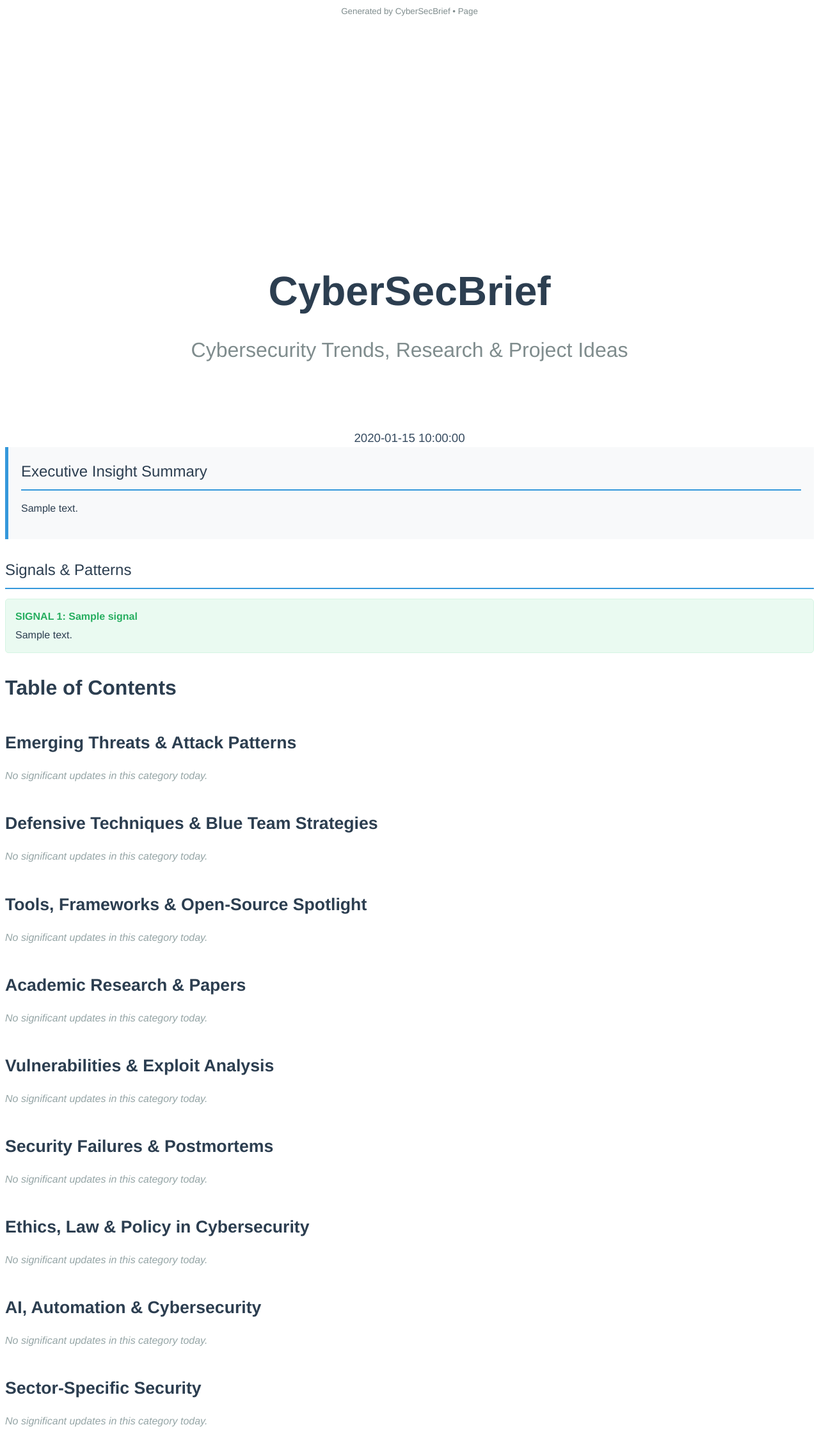
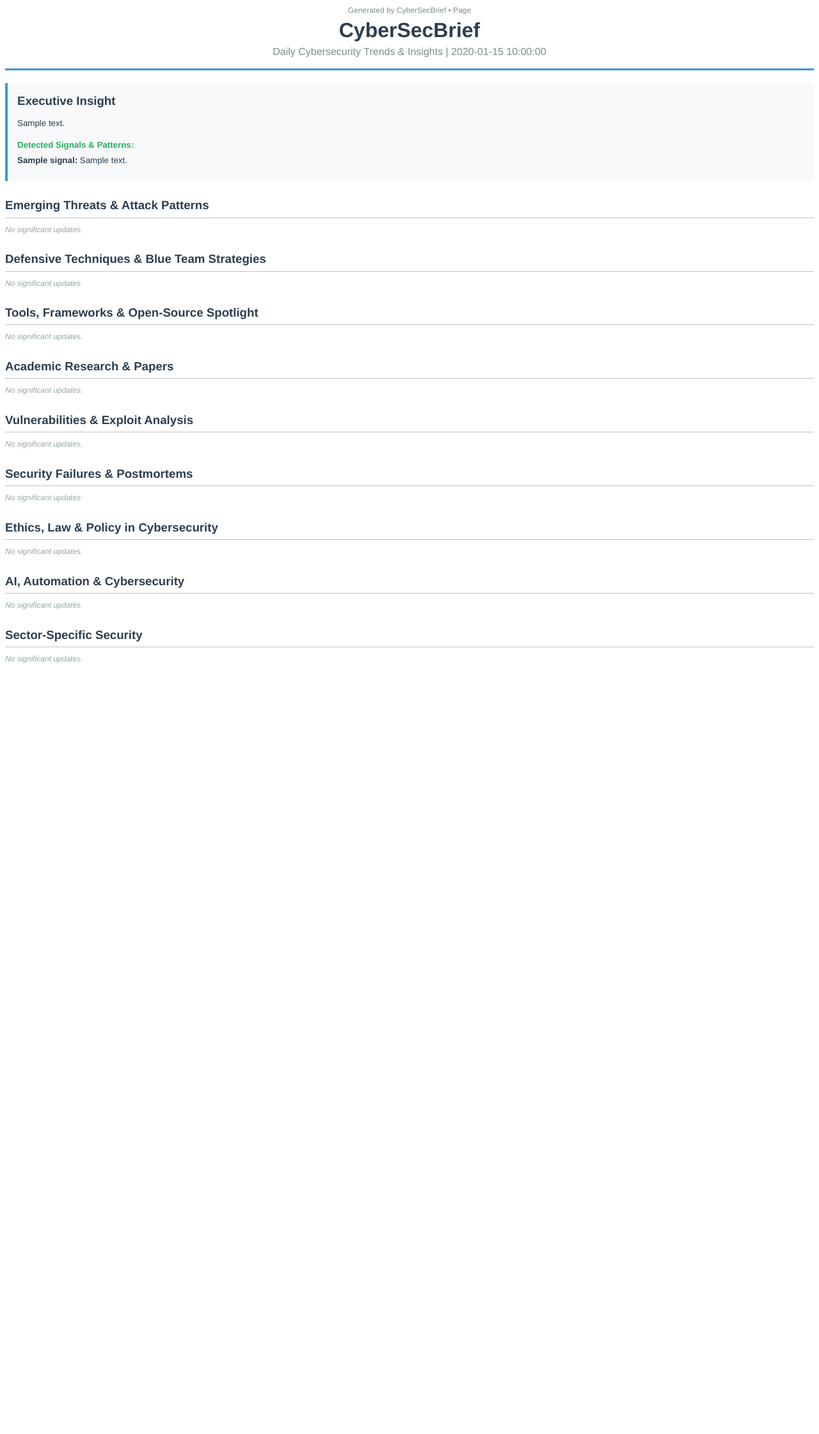
Before and after one commit to VeeNyanjau/CyberSecBrief, a Python web app: template templates/report_template.html in a window 1280 px wide. Shown: the whole page at 64% size. After the commit the page ends 1037 px from the top, so only its background shows below. Run offline with Jinja, Linux system fonts and the light colour scheme; the template is opened without the code that fills it: most values are stand-ins (such as "Sample title", 1, 10 or a date in 2020).

Commit message:
report fix

```diff
--- a/src/collector.py
+++ b/src/collector.py
@@ -103,8 +103,8 @@ class NewsCollector:
                 "type": "rss"
             },
             {
-                "name": "Have I Been Pwned Latest", # Proxy via news site or blog
-                "url": "https://www.troyhunt.com/rss/",
+                "name": "Dark Reading (Attacks & Breaches)",
+                "url": "https://www.darkreading.com/rss/attacks-breaches",
                 "category": "Security Failures & Postmortems",
                 "type": "rss"
             },
--- a/templates/report_template.html
+++ b/templates/report_template.html
@@ -4,162 +4,132 @@
 <head>
     <style>
         /* PDF Specific CSS for xhtml2pdf */
-        /* Explicitly link 'main_template' to the default layout */
-        @page main_template {
+        @page {
             size: A4;
-            margin: 2cm;
+            margin: 1.5cm;
 
-            /* Define a footer frame */
+            /* Reduced margins */
             @frame footer_frame {
                 -pdf-frame-content: footerContent;
                 bottom: 1cm;
-                margin-left: 2cm;
-                margin-right: 2cm;
+                margin-left: 1.5cm;
+                margin-right: 1.5cm;
                 height: 1cm;
             }
         }
 
-        /* Define a specific template for the cover page with no footer */
-        @page cover_template {
-            margin: 0cm;
-            /* No footer frame defined here, so it should be blank */
-        }
-
         body {
             font-family: Helvetica, sans-serif;
-            line-height: 1.5;
+            line-height: 1.4;
+            /* Tighter line height */
             color: #2c3e50;
+            font-size: 10pt;
+            /* Slightly smaller text */
         }
 
         /* Footer Content */
         #footerContent {
             text-align: center;
-            font-size: 10pt;
+            font-size: 9pt;
             color: #7f8c8d;
         }
 
-        /* Cover Page Styling */
-        .cover-page {
+        /* Banner Header */
+        .banner {
             text-align: center;
-            padding-top: 30%;
-        }
-
-        .cover-title {
-            font-size: 48pt;
-            font-weight: bold;
-            color: #2c3e50;
+            border-bottom: 3px solid #3498db;
+            padding-bottom: 15px;
             margin-bottom: 20px;
         }
 
-        .cover-subtitle {
+        .banner-title {
             font-size: 24pt;
-            color: #7f8c8d;
-            margin-bottom: 50px;
+            font-weight: bold;
+            color: #2c3e50;
         }
 
-        .cover-date {
-            font-size: 14pt;
-            color: #34495e;
-            margin-top: 100px;
+        .banner-subtitle {
+            font-size: 12pt;
+            color: #7f8c8d;
         }
 
-        /* Executive Summary & Signals Styling */
+        /* Executive Summary & Signals Styling (Compressed) */
         .exec-summary-box {
             background-color: #f8f9fa;
-            border-left: 5px solid #3498db;
-            padding: 20px;
-            margin-bottom: 30px;
-            page-break-after: always;
+            border-left: 4px solid #3498db;
+            padding: 15px;
+            margin-bottom: 20px;
         }
 
         .section-header {
-            font-size: 18pt;
+            font-size: 14pt;
             color: #2c3e50;
-            border-bottom: 2px solid #3498db;
-            padding-bottom: 10px;
-            margin-bottom: 15px;
+            font-weight: bold;
+            margin-bottom: 10px;
         }
 
         .signal-grid {
-            margin-bottom: 30px;
+            margin-bottom: 20px;
         }
 
         .signal-card {
             background-color: #eafaf1;
             border: 1px solid #d5f5e3;
-            padding: 15px;
-            margin-bottom: 15px;
-            border-radius: 5px;
+            padding: 10px;
+            margin-bottom: 10px;
+            border-radius: 4px;
         }
 
         .signal-title {
             font-weight: bold;
             color: #27ae60;
-            font-size: 12pt;
+            font-size: 10pt;
+        }
+
+        /* Content Styling */
+        h2.cat-header {
+            color: #2c3e50;
+            font-size: 14pt;
+            border-bottom: 1px solid #bdc3c7;
+            padding-bottom: 5px;
+            margin-top: 25px;
+            margin-bottom: 10px;
+            page-break-after: avoid;
+            /* Keep header with content */
+        }
+
+        .story {
+            margin-bottom: 15px;
+            padding-bottom: 10px;
+            border-bottom: 1px dotted #ecf0f1;
+            page-break-inside: avoid;
+            /* Try to keep stories intact */
+        }
+
+        .story-title {
+            font-size: 11pt;
+            font-weight: bold;
+            color: #2980b9;
+            text-decoration: none;
+        }
+
+        .story-meta {
+            font-size: 8pt;
+            color: #95a5a6;
             margin-bottom: 5px;
         }
 
-        /* TOC Styling */
-        pdftoc {
-            color: #000;
-        }
-
-        pdftoc a {
-            color: #000;
-            text-decoration: none;
-        }
-
-        /* Content Styling */
-        h1 {
-            color: #2c3e50;
-            font-size: 24pt;
-            margin-top: 0;
-            margin-bottom: 20px;
-        }
-
-        h2.cat-header {
-            color: #2c3e50;
-            font-size: 20pt;
-            margin-bottom: 15px;
-            padding-top: 20px;
-            /* Force new page before category */
-            page-break-before: always;
-        }
-
-        .story {
-            margin-bottom: 25px;
-            padding-bottom: 15px;
-            border-bottom: 1px solid #bdc3c7;
-            /* Prevent breaking stories across pages if possible */
-            page-break-inside: avoid;
-        }
-
-        .story-title {
-            font-size: 14pt;
-            font-weight: bold;
-            color: #2980b9;
-            text-decoration: none;
-            display: block;
-            margin-bottom: 5px;
-        }
-
-        .story-meta {
-            font-size: 9pt;
-            color: #7f8c8d;
-            margin-bottom: 10px;
-        }
-
         .summary {
-            font-size: 11pt;
+            font-size: 10pt;
             text-align: justify;
         }
 
         .why-box {
             background-color: #fff8e1;
-            border-left: 4px solid #f1c40f;
-            padding: 10px;
-            margin-top: 10px;
-            font-size: 10pt;
+            border-left: 3px solid #f1c40f;
+            padding: 5px 8px;
+            margin-top: 5px;
+            font-size: 9pt;
             font-style: italic;
             color: #5d4037;
         }
@@ -168,17 +138,18 @@
             display: inline-block;
             background-color: #9b59b6;
             color: white;
-            padding: 2px 6px;
-            border-radius: 3px;
-            font-size: 8pt;
-            margin-left: 10px;
+            padding: 1px 4px;
+            border-radius: 2px;
+            font-size: 7pt;
+            margin-left: 5px;
             vertical-align: middle;
         }
 
         .empty-state {
             font-style: italic;
             color: #95a5a6;
-            margin-top: 20px;
+            font-size: 9pt;
+            margin-bottom: 15px;
         }
     </style>
 </head>
@@ -190,47 +161,32 @@
         <pdf:pagenumber />
     </div>
 
-    <!-- Start with Cover Template -->
-    <pdf:nexttemplate name="cover_template" />
-    <div class="cover-page">
-        <div class="cover-title">CyberSecBrief</div>
-        <div class="cover-subtitle">Cybersecurity Trends, Research & Project Ideas</div>
-        <div class="cover-date">{{ date }}</div>
+    <!-- 1. Banner Header -->
+    <div class="banner">
+        <div class="banner-title">CyberSecBrief</div>
+        <div class="banner-subtitle">Daily Cybersecurity Trends & Insights | {{ date }}</div>
     </div>
 
-    <!-- Switch to Main Template -->
-    <pdf:nexttemplate name="main_template" />
-    <div style="page-break-after: always;"></div>
-
-    <!-- 2. Executive Summary & Signals (New Page) -->
+    <!-- 2. Executive Summary & Signals (Flowing) -->
     {% if insights.executive_summary or insights.signals %}
     <div class="exec-summary-box">
-        <div class="section-header">Executive Insight Summary</div>
+        <div class="section-header">Executive Insight</div>
         <p>{{ insights.executive_summary }}</p>
+
+        {% if insights.signals %}
+        <div style="margin-top: 15px;">
+            <div style="font-weight: bold; color: #27ae60; margin-bottom: 5px;">Detected Signals & Patterns:</div>
+            {% for signal in insights.signals %}
+            <div style="margin-bottom: 8px;">
+                <strong>{{ signal.title }}:</strong> {{ signal.description }}
+            </div>
+            {% endfor %}
+        </div>
+        {% endif %}
     </div>
-
-    <div class="section-header">Signals & Patterns</div>
-    <div class="signal-grid">
-        {% for signal in insights.signals %}
-        <div class="signal-card">
-            <div class="signal-title">SIGNAL {{ loop.index }}: {{ signal.title }}</div>
-            <div>{{ signal.description }}</div>
-        </div>
-        {% endfor %}
-    </div>
-
-    <div style="page-break-after: always;"></div>
     {% endif %}
 
-    <!-- 3. Table of Contents -->
-    <h1>Table of Contents</h1>
-    <div>
-        <pdf:toc />
-    </div>
-
-    <div style="page-break-after: always;"></div>
-
-    <!-- 4. Content Sections -->
+    <!-- 3. Content Sections (Continuous Flow) -->
     {% set categories = [
     'Emerging Threats & Attack Patterns',
     'Defensive Techniques & Blue Team Strategies',
@@ -268,7 +224,7 @@
     </div>
     {% endfor %}
     {% else %}
-    <div class="empty-state">No significant updates in this category today.</div>
+    <div class="empty-state">No significant updates.</div>
     {% endif %}
 
     {% endfor %}
```
Also changed, not shown: templates/email_template.html (+24 -0 lines), 1 other file.
